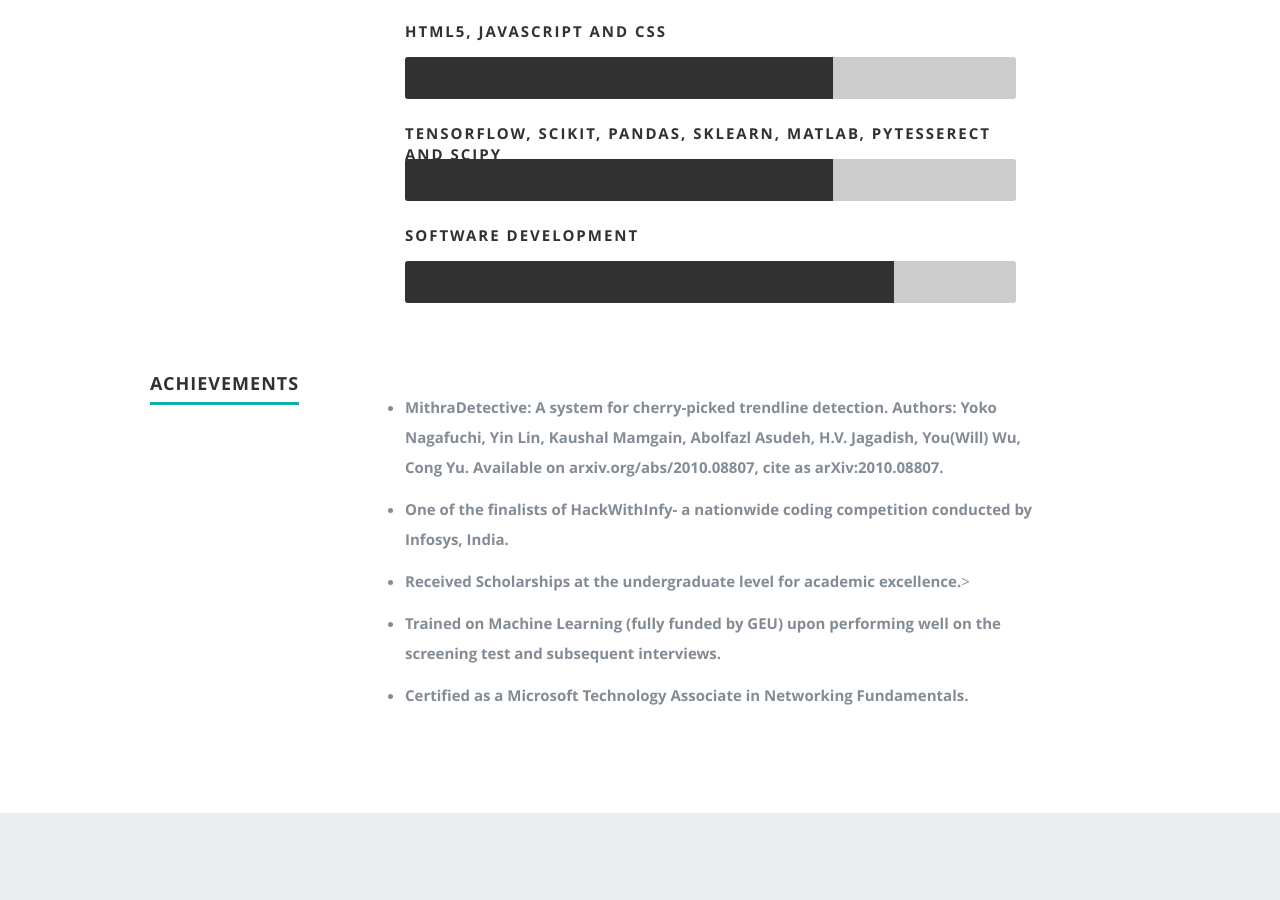
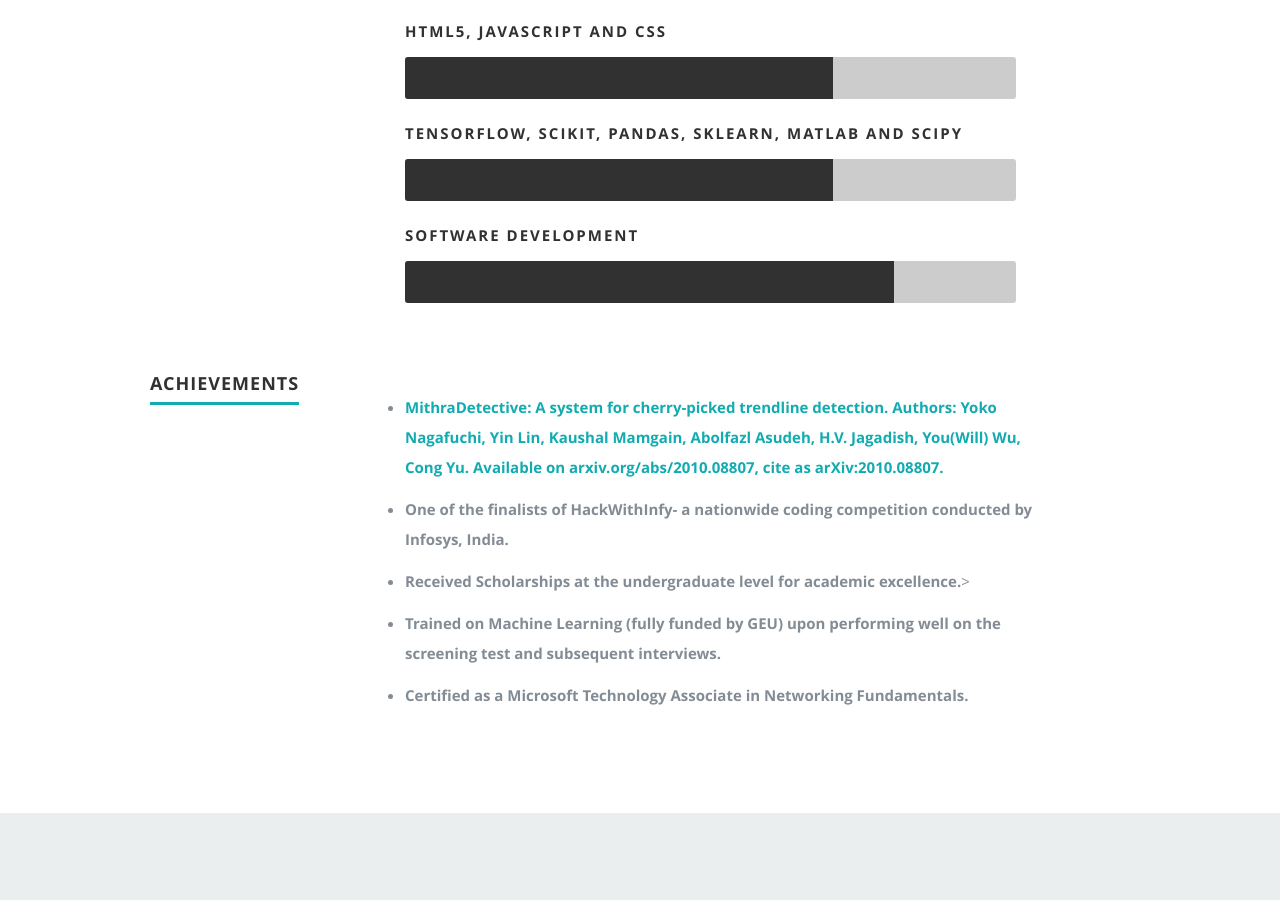
Before and after one commit to Kaushalmam/Kaushalmam.github.io, a plain HTML site: page index.html in a window 1280 px wide. Shown: the part 3893-4793 px from the top of the page. Drawn offline with nearby package versions, Linux system fonts and the light colour scheme.

Commit message:
Update index.html

```diff
--- a/index.html
+++ b/index.html
@@ -280,7 +280,7 @@
                   <li><span class="bar-expand illustrator"></span><em>C and C++</em></li>
 						<li><span class="bar-expand wordpress"></span><em>SQL, MySQL</em></li>
 						<li><span class="bar-expand css"></span><em>HTML5, JavaScript and CSS</em></li>
-						<li><span class="bar-expand html5"></span><em>Tensorflow, Scikit, Pandas, Sklearn, Matlab, Pytesserect and SciPy</em></li>
+						<li><span class="bar-expand html5"></span><em>Tensorflow, Scikit, Pandas, Sklearn, Matlab and SciPy</em></li>
                   <li><span class="bar-expand jquery"></span><em>Software Development</em></li>
 					</ul>
 
@@ -304,8 +304,8 @@
 
             <p>
                <ul style="list-style-type:disc">
-                  <li><a href="https://arxiv.org/abs/2010.08807"></a><b>MithraDetective: A system for cherry-picked trendline detection. Authors: Yoko Nagafuchi, Yin Lin, Kaushal Mamgain, Abolfazl
-                     Asudeh, H.V. Jagadish, You(Will) Wu, Cong Yu. Available on arxiv.org/abs/2010.08807, cite as arXiv:2010.08807.</a></b></li>
+                  <li><a href="https://arxiv.org/abs/2010.08807"><b>MithraDetective: A system for cherry-picked trendline detection. Authors: Yoko Nagafuchi, Yin Lin, Kaushal Mamgain, Abolfazl
+                     Asudeh, H.V. Jagadish, You(Will) Wu, Cong Yu. Available on arxiv.org/abs/2010.08807, cite as arXiv:2010.08807.</b></a></li>
                   <li><b>One of the finalists of HackWithInfy- a nationwide coding competition conducted by Infosys, India.</b></li>
                   <li><b>Received Scholarships at the undergraduate level for academic excellence.</b>></li>
                   <li><b>Trained on Machine Learning (fully funded by GEU) upon performing well on the screening test and subsequent interviews.</b></li>
```
